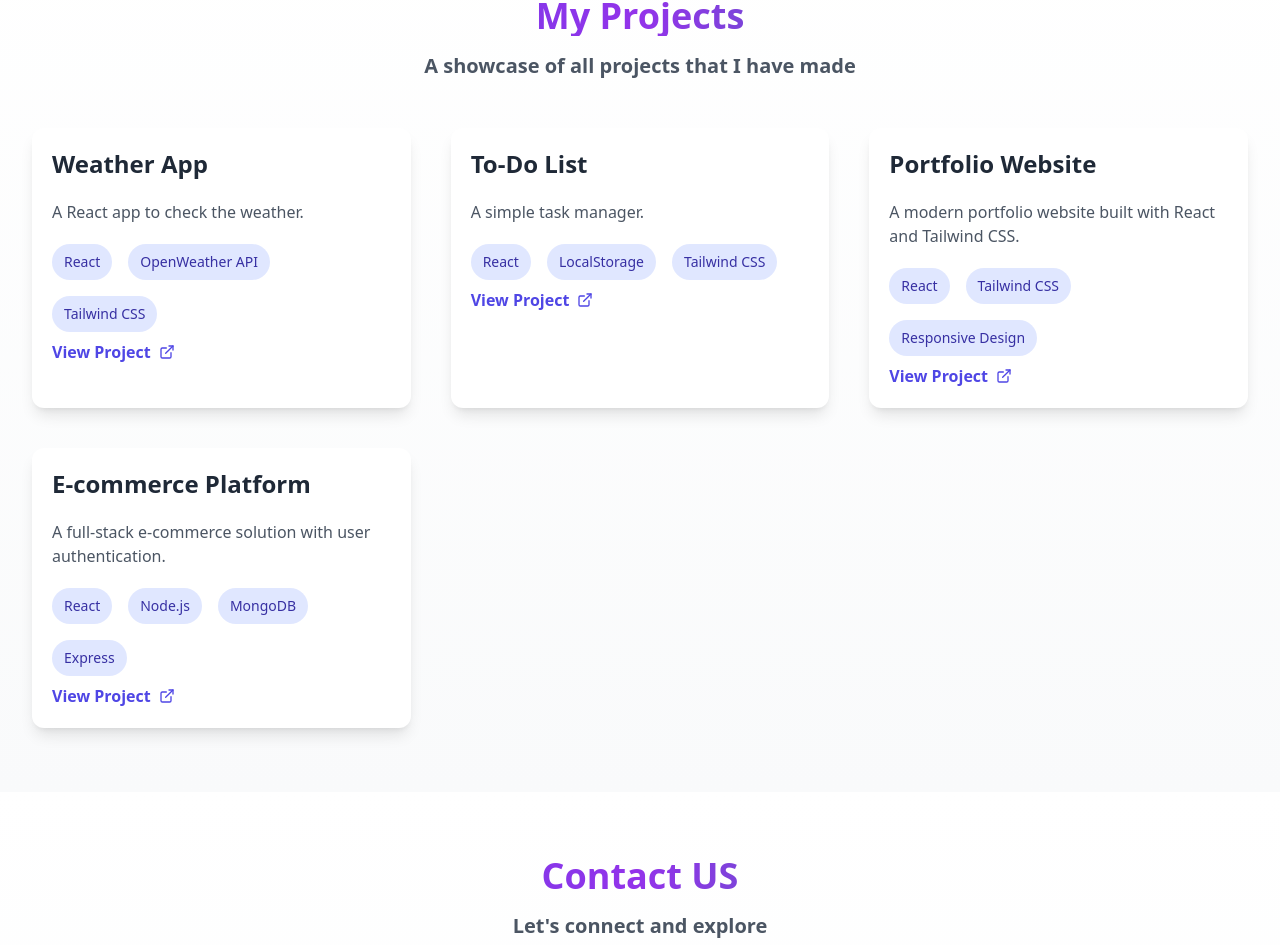
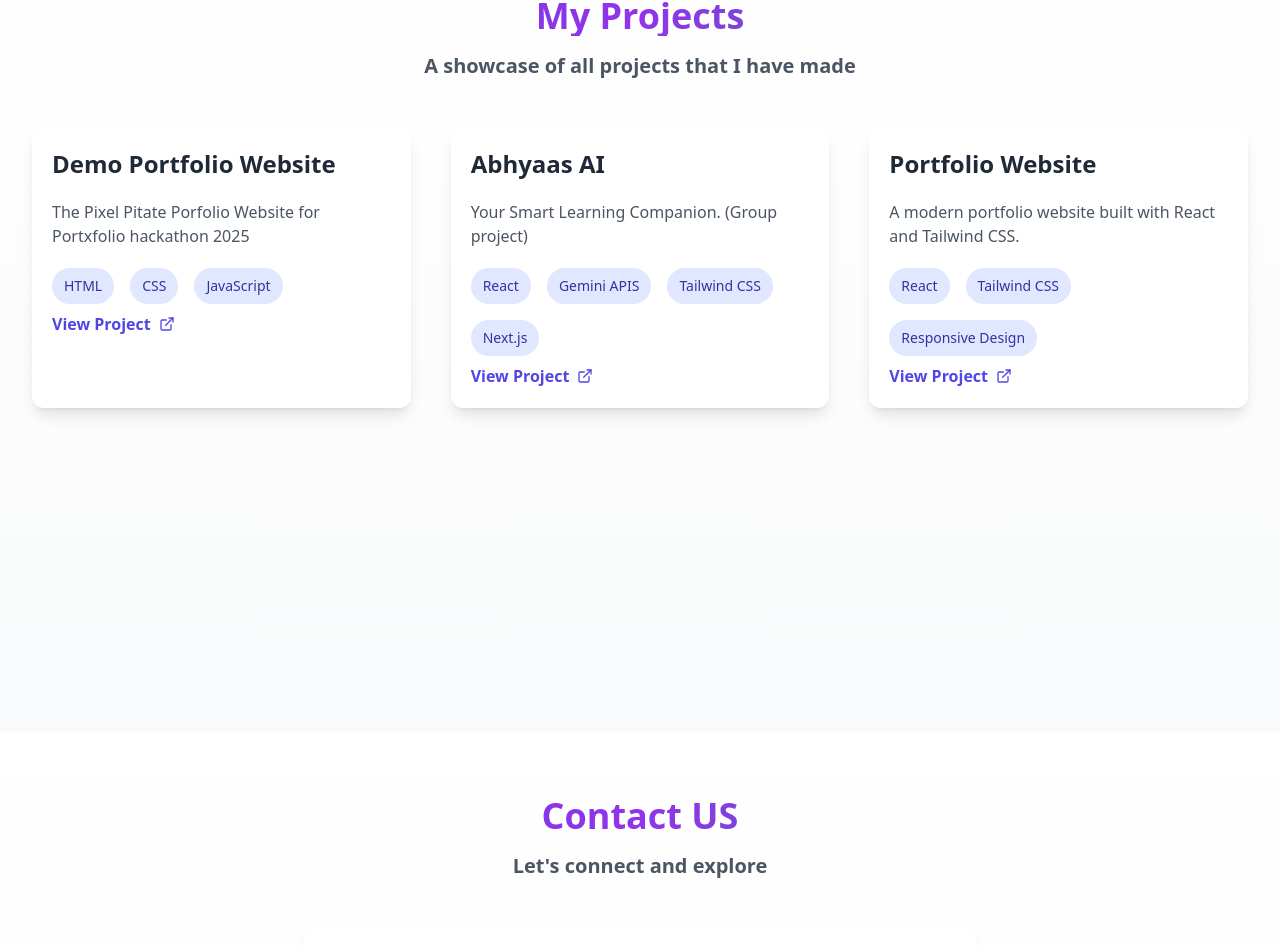
Before and after one commit to VTCodeCraft/Portfolio-Website, a React (Create React App) app: page / in a window 1280 px wide. Shown: the part 3086-4031 px from the top of the page. Built offline with nearby package versions, Linux system fonts and the light colour scheme.

Commit message:
Add projects

```diff
--- a/src/components/Project.js
+++ b/src/components/Project.js
@@ -4,32 +4,25 @@ export default function Project() {
   const projects = [
     {
       id: 1,
-      title: "Weather App",
-      description: "A React app to check the weather.",
+      title: "Demo Portfolio Website",
+      description: "The Pixel Pitate Porfolio Website for Portxfolio hackathon 2025",
       link: "https://example.com",
-      technologies: ["React", "OpenWeather API", "Tailwind CSS"],
+      technologies: ["HTML", "CSS", "JavaScript"],
     },
     {
       id: 2,
-      title: "To-Do List",
-      description: "A simple task manager.",
-      link: "https://example.com",
-      technologies: ["React", "LocalStorage", "Tailwind CSS"],
+      title: "Abhyaas AI",
+      description: "Your Smart Learning Companion. (Group project)",
+      link: "https://abhyaas-ai.vercel.app/",
+      technologies: ["React", "Gemini APIS", "Tailwind CSS","Next.js"],
     },
     {
       id: 3,
       title: "Portfolio Website",
       description:
         "A modern portfolio website built with React and Tailwind CSS.",
-      link: "https://example.com",
+      link: "https://portfolio-website-lemon-three-58.vercel.app/",
       technologies: ["React", "Tailwind CSS", "Responsive Design"],
-    },
-    {
-      id: 4,
-      title: "E-commerce Platform",
-      description: "A full-stack e-commerce solution with user authentication.",
-      link: "https://example.com",
-      technologies: ["React", "Node.js", "MongoDB", "Express"],
     },
   ];
 
```
